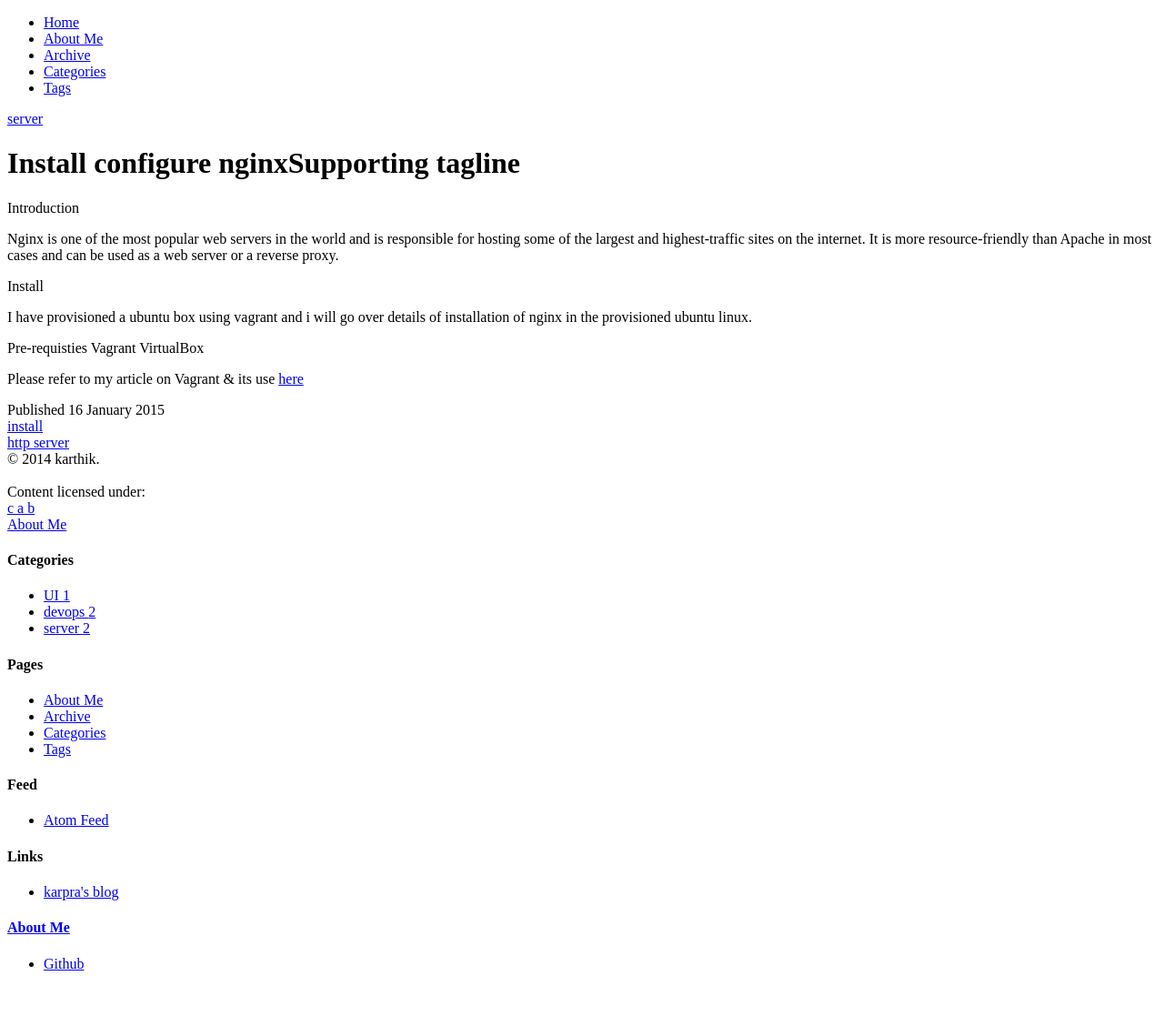
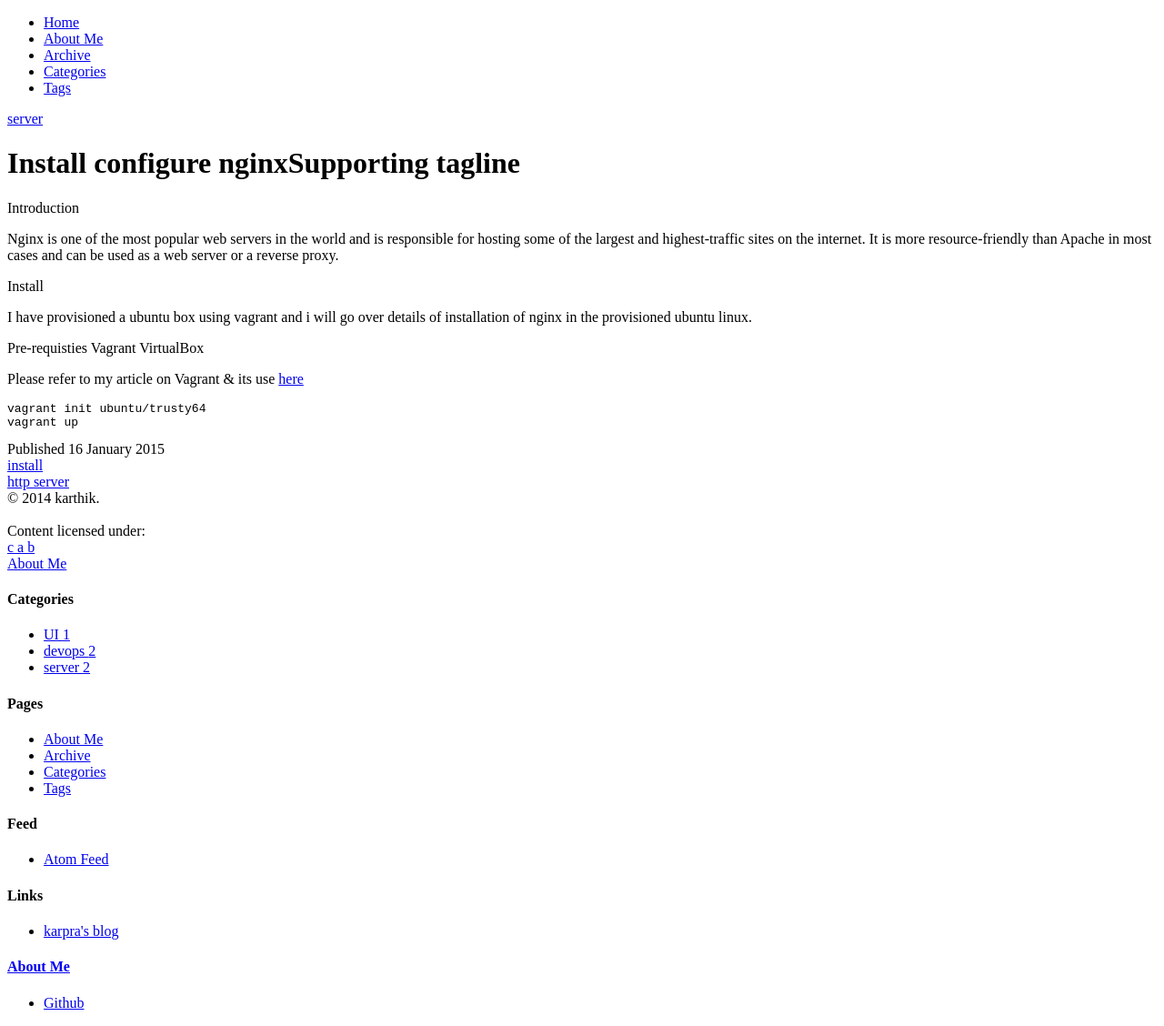
Before and after one commit to karpra/karpra.github.io, a Jekyll site: the page built from _posts/2015-1-16-install configure nginx.md, in a window 1280 px wide. Shown: the whole page at 91% size. Built offline with Jekyll 4.4.1, drawn with Linux system fonts in a browser that asks for light colours; nearby versions of some CDN libraries; library files that are not in the unit come from our copies; before the commit the page ends 1085 px from its top, so only the background shows below that.

Commit message:
Update 2015-1-16-install configure nginx.md

```diff
--- a/_posts/2015-1-16-install configure nginx.md
+++ b/_posts/2015-1-16-install configure nginx.md
@@ -18,3 +18,7 @@ I have provisioned a ubuntu box using vagrant and i will go over details of inst
   VirtualBox
 
 Please refer to my article on Vagrant & its use [here](http://karpra.github.io/devops/2014/09/19/introduction%20to%20vagrant/)
+
+<pre><code>vagrant init ubuntu/trusty64
+vagrant up
+</code></pre>
```
